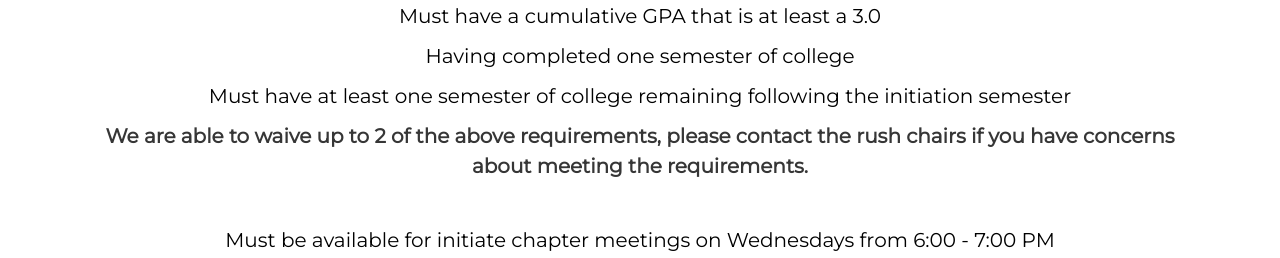
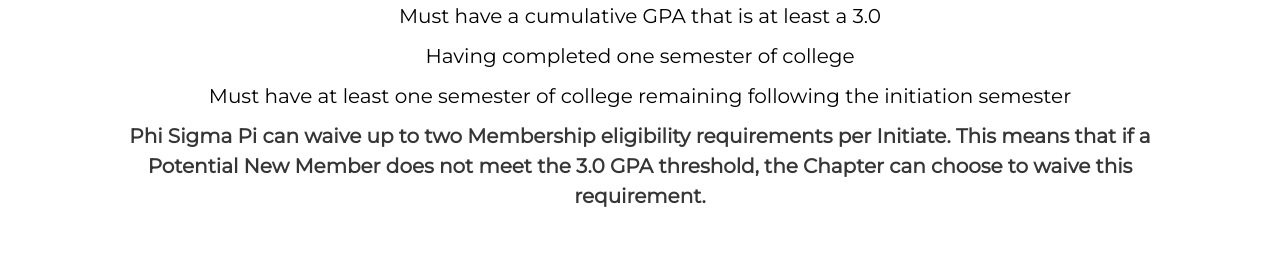
Before and after one commit to pspakit/phisigmapiwebsite, a React (Create React App) app: page /recruitment in a window 1280 px wide. Shown: the part 3040-3298 px from the top of the page. Built offline with nearby package versions, Linux system fonts and the light colour scheme.

Commit message:
Update recruitment.js

```diff
--- a/src/components/recruitment.js
+++ b/src/components/recruitment.js
@@ -270,9 +270,7 @@ export default function Recruitment() {
           </p>
           <p>
             <strong>
-              We are able to waive up to 2 of the above requirements, please
-              contact the rush chairs if you have concerns about meeting the
-              requirements.
+              Phi Sigma Pi can waive up to two Membership eligibility requirements per Initiate. This means that if a Potential New Member does not meet the 3.0 GPA threshold, the Chapter can choose to waive this requirement.
             </strong>
           </p>
           <br></br>
```
